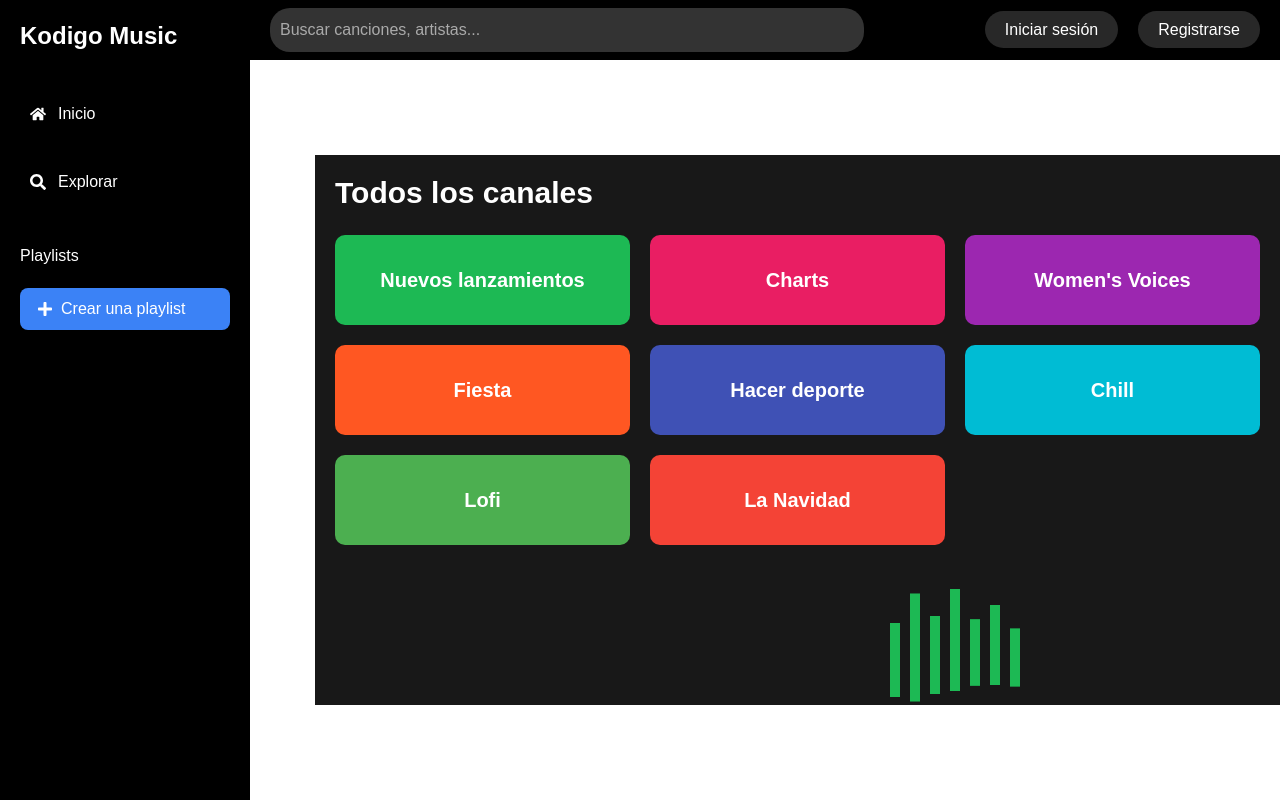
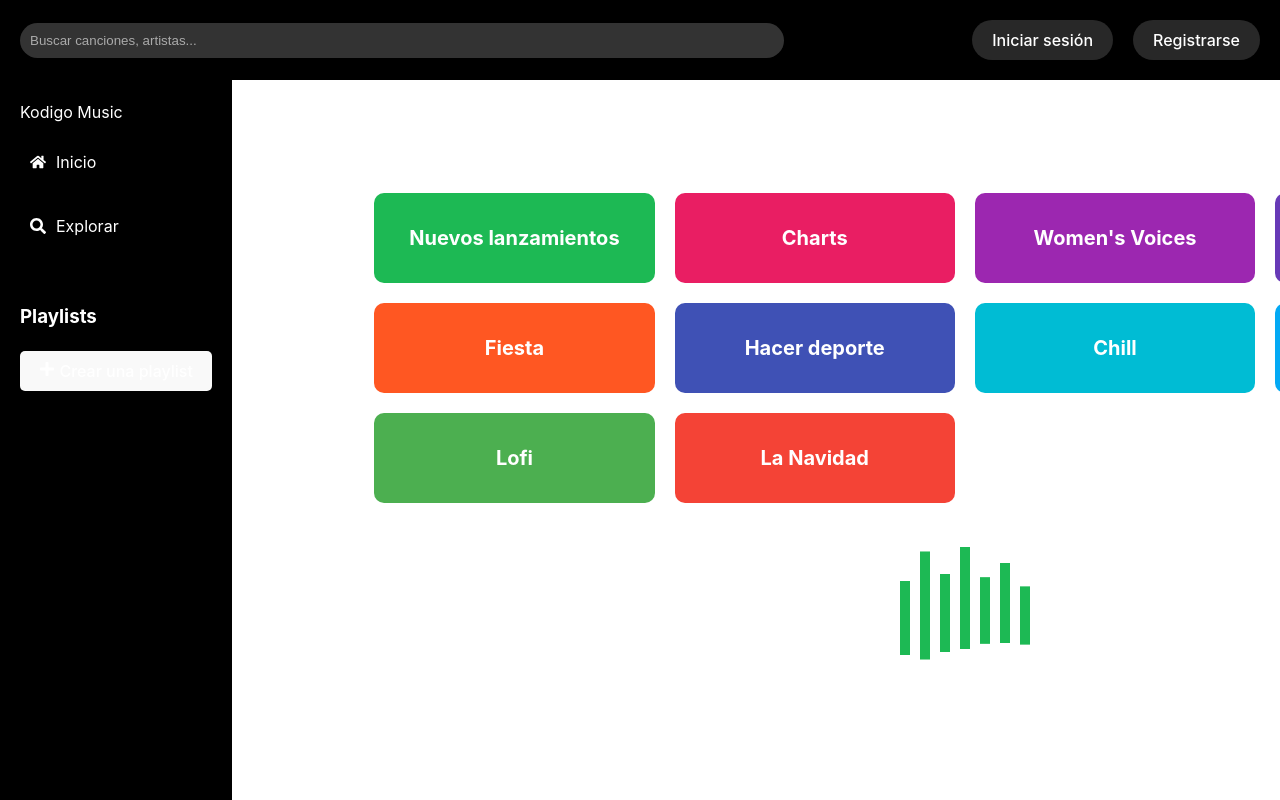
Before and after one commit to Jvanegass/kodigo-music, a React app: page / in a window 1280 px wide. Shown: the top 800 px of the page. Built offline with nearby package versions, Linux system fonts and the light colour scheme; the HTML template or start-up script is replaced by a standard one.

Commit message:
MODIFICACION DE CSS

```diff
--- a/package.json
+++ b/package.json
@@ -10,6 +10,7 @@
     "preview": "vite preview"
   },
   "dependencies": {
+    "bootstrap": "^5.3.3",
     "react": "^18.3.1",
     "react-dom": "^18.3.1",
     "react-hook-form": "^7.53.1",
--- a/src/components/header.jsx
+++ b/src/components/header.jsx
@@ -2,7 +2,7 @@ import { Link } from 'react-router-dom';
 
 const Header = () => {
   return (
-    <div className="header">
+    <header>
       <input
         type="text"
         placeholder="Buscar canciones, artistas..."
@@ -13,7 +13,7 @@ const Header = () => {
         <Link to="/login" className="bg-transparent text-white">Iniciar sesión</Link>
         <Link to="/register" className="bg-purple-600 px-4 py-2 rounded-lg text-white ml-4">Registrarse</Link>
       </div>
-    </div>
+    </header>
   );
 };
 
--- a/src/components/maincontent.jsx
+++ b/src/components/maincontent.jsx
@@ -13,7 +13,7 @@ const categories = [
 
   const MainContent = () => {
     return (
-      <div className="main-content">
+      <section className="main-content">
         <h2 className="text-3xl font-bold mb-6">Todos los canales</h2>
         <div className="grid-container">
           {categories.map((category, index) => (
@@ -32,7 +32,7 @@ const categories = [
           <div className="equalizer-bar"></div>
           <div className="equalizer-bar"></div>
         </div>
-      </div>
+      </section>
     );
   };
 
--- a/src/components/sidebar.jsx
+++ b/src/components/sidebar.jsx
@@ -2,7 +2,7 @@ import { FaHome, FaSearch, FaPlus } from 'react-icons/fa';
 
 const Sidebar = () => {
   return (
-    <div className="sidebar">
+    <section className="sidebar">
       <div className="text-2xl font-bold mb-10">Kodigo Music</div>
       <ul className="space-y-6">
         <li className="flex items-center space-x-3 p-2">
@@ -18,7 +18,7 @@ const Sidebar = () => {
           <FaPlus className="mr-2" /> Crear una playlist
         </button>
       </div>
-    </div>
+    </section>
   );
 };
 
--- a/src/index.css
+++ b/src/index.css
@@ -1,7 +1,3 @@
-@tailwind base;
-@tailwind components;
-@tailwind utilities;
-
 :root {
   font-family: Inter, system-ui, Avenir, Helvetica, Arial, sans-serif;
   line-height: 1.5;
@@ -22,16 +18,18 @@ a {
   color: #646cff;
   text-decoration: inherit;
 }
+
 a:hover {
   color: #535bf2;
 }
 
 body {
-  margin: 0;
+  width: 100%;
+  height: 100%;
+  margin: 0 auto;
   display: flex;
   place-items: center;
-  min-width: 320px;
-  min-height: 100vh;
+  overflow: hidden;
 }
 
 h1 {
@@ -50,22 +48,299 @@ button {
   cursor: pointer;
   transition: border-color 0.25s;
 }
+
 button:hover {
   border-color: #646cff;
 }
+
 button:focus,
 button:focus-visible {
   outline: 4px auto -webkit-focus-ring-color;
 }
+
+header {
+  position: fixed;
+  top: 0;
+  left: 0;
+  right: 0;
+  height: 10%;
+  background-color: #000000;
+  color: white;
+  display: flex;
+  align-items: center;
+  justify-content: space-between;
+  padding: 0 20px;
+  z-index: 100;
+}
+
+header input {
+  background-color: #333;
+  color: white;
+  border: none;
+  padding: 10px;
+  width: 60%;
+  border-radius: 20px;
+}
+
+header input::placeholder {
+  color: #aaa;
+}
+
+header a {
+  margin-left: 20px;
+  color: white;
+  text-decoration: none;
+  padding: 10px 20px;
+  border-radius: 20px;
+  background-color: #282828;
+  transition: background-color 0.3s ease;
+}
+
+header a:hover {
+  background-color: #1DB954;
+}
+
+.sidebar {
+  position: fixed;
+  top: 10%;
+  height: 100%;
+  width: 15%;
+  background-color: #000000;
+  padding: 20px;
+  color: white;
+  display: flex;
+  flex-direction: column;
+}
+
+.sidebar h3,
+.sidebar ul li {
+  margin-bottom: 20px;
+}
+
+.sidebar ul {
+  list-style: none;
+  padding: 0;
+}
+
+.sidebar ul li {
+  padding: 10px;
+  border-radius: 5px;
+  cursor: pointer;
+  display: flex;
+  align-items: center;
+  transition: background-color 0.3s ease;
+}
+
+.sidebar ul li:hover {
+  background-color: #282828;
+}
+
+.sidebar ul li span {
+  margin-left: 10px;
+}
+
+button {
+  width: 100%;
+  padding: 10px;
+  background-color: #1DB954;
+  color: white;
+  border: none;
+  border-radius: 5px;
+  cursor: pointer;
+  font-size: 1rem;
+}
+
+button:hover {
+  background-color: #1ed760;
+}
+
+.main-content {
+  width: 100%;
+  margin-left: 30%;
+  margin-top: 60px;
+  padding: 20px;
+  flex-grow: 1;
+}
+
+h2 {
+  font-size: 2.5rem;
+  font-weight: bold;
+  color: white;
+  margin-bottom: 20px;
+}
+
+
+.grid-container {
+  display: grid;
+  grid-template-columns: repeat(4, 1fr);
+  gap: 20px;
+}
+
+.grid-item {
+  background-color: #282828;
+  color: white;
+  padding: 30px;
+  text-align: center;
+  border-radius: 10px;
+  font-size: 1.25rem;
+  font-weight: bold;
+  transition: transform 0.3s ease, background-color 0.3s ease;
+}
+
+.grid-item:hover {
+  background-color: #333;
+  transform: scale(1.05);
+}
+
+
+.equalizer {
+  display: flex;
+  justify-content: center;
+  align-items: flex-end;
+  margin-top: 40px;
+  height: 100px;
+}
+
+.equalizer-bar {
+  width: 10px;
+  margin: 0 5px;
+  background-color: #1DB954;
+  animation: bounce 1s infinite ease-in-out;
+}
+
+.equalizer-bar:nth-child(1) {
+  height: 50%;
+  animation-delay: 0s;
+}
+
+.equalizer-bar:nth-child(2) {
+  height: 75%;
+  animation-delay: 0.1s;
+}
+
+.equalizer-bar:nth-child(3) {
+  height: 60%;
+  animation-delay: 0.2s;
+}
+
+.equalizer-bar:nth-child(4) {
+  height: 90%;
+  animation-delay: 0.3s;
+}
+
+.equalizer-bar:nth-child(5) {
+  height: 65%;
+  animation-delay: 0.4s;
+}
+
+.equalizer-bar:nth-child(6) {
+  height: 80%;
+  animation-delay: 0.5s;
+}
+
+.equalizer-bar:nth-child(7) {
+  height: 55%;
+  animation-delay: 0.6s;
+}
+
+@keyframes bounce {
+
+  0%,
+  100% {
+    transform: scaleY(1);
+  }
+
+  50% {
+    transform: scaleY(1.5);
+  }
+}
+
+.login-split-container,
+.register-split-container {
+  display: flex;
+  justify-content: center;
+  align-items: center;
+  height: 100vh;
+  width: 100vw;
+  background-image: url('https://blog.symphoniclatino.com/wp-content/uploads/2019/05/Fotolia_45452813_Subscription_Monthly_L21.jpg');
+  background-size: cover;
+  background-position: center;
+  background-repeat: no-repeat;
+  backdrop-filter: blur(5px);
+}
+
+
+.login-form-container,
+.register-form-container {
+  background-color: rgba(0, 0, 0, 0.8);
+  padding: 40px;
+  border-radius: 10px;
+  box-shadow: 0 4px 10px rgba(0, 0, 0, 0.3);
+  width: 400px;
+}
+
+.login-form,
+.register-form {
+  width: 100%;
+}
+
+.form-group {
+  margin-bottom: 20px;
+}
+
+.form-control {
+  width: 100%;
+  padding: 10px;
+  border: none;
+  border-radius: 5px;
+  background-color: #333;
+  color: white;
+  font-size: 1rem;
+  margin-top: 10px;
+}
+
+.form-control::placeholder {
+  color: #aaa;
+}
+
+.is-invalid {
+  border: 2px solid #E91E63;
+}
+
+.error-message {
+  color: #E91E63;
+  margin-top: 5px;
+  font-size: 0.9rem;
+}
+
+.btn-submit {
+  width: 100%;
+  padding: 10px;
+  background-color: #1DB954;
+  color: white;
+  border: none;
+  border-radius: 5px;
+  cursor: pointer;
+  font-size: 1.2rem;
+  transition: background-color 0.3s ease;
+}
+
+.btn-submit:hover {
+  background-color: #1ed760;
+}
+
+
 
 @media (prefers-color-scheme: light) {
   :root {
     color: #213547;
     background-color: #ffffff;
   }
+
   a:hover {
     color: #747bff;
   }
+
   button {
     background-color: #f9f9f9;
   }
--- a/src/pages/home.jsx
+++ b/src/pages/home.jsx
@@ -2,18 +2,19 @@ import React from 'react';
 import Sidebar from '../components/sidebar';
 import Header from '../components/header';
 import MainContent from '../components/maincontent';
-import '../styles.css';
+import '../index.css';
 
 const Home = () => {
   return (
-    <div className="container">
-      <Sidebar />
+    <section className="container">
+      <Header />
 
-      <div className="main-container">
-        <Header />
+
+      <section className="main-container">
+        <Sidebar />
         <MainContent />
-      </div>
-    </div>
+      </section>
+    </section>
   );
 };
 
--- a/src/pages/register.jsx
+++ b/src/pages/register.jsx
@@ -1,5 +1,5 @@
 import { useForm } from 'react-hook-form';
-import '../styles.css';
+import '../index.css';
 
 const Register = () => {
   const { register, handleSubmit, formState: { errors } } = useForm();
--- a/src/styles.css
+++ /dev/null
@@ -1,272 +0,0 @@
-
-body, html {
-  margin: 0;
-  padding: 0;
-  height: 100%;
-  font-family: 'Arial', sans-serif;
-  display: flex;
-}
-
-
-.sidebar {
-  position: fixed;
-  top: 0;
-  left: 0;
-  height: 100vh;
-  width: 250px;
-  background-color: #000000;
-  padding: 20px;
-  color: white;
-  display: flex;
-  flex-direction: column;
-}
-
-.sidebar h3, .sidebar ul li {
-  margin-bottom: 20px;
-}
-
-.sidebar ul {
-  list-style: none;
-  padding: 0;
-}
-
-.sidebar ul li {
-  padding: 10px;
-  border-radius: 5px;
-  cursor: pointer;
-  display: flex;
-  align-items: center;
-  transition: background-color 0.3s ease;
-}
-
-.sidebar ul li:hover {
-  background-color: #282828;
-}
-
-.sidebar ul li span {
-  margin-left: 10px;
-}
-
-button {
-  width: 100%;
-  padding: 10px;
-  background-color: #1DB954;
-  color: white;
-  border: none;
-  border-radius: 5px;
-  cursor: pointer;
-  font-size: 1rem;
-}
-
-button:hover {
-  background-color: #1ed760;
-}
-
-/* Header */
-.header {
-  position: fixed;
-  top: 0;
-  left: 250px;
-  right: 0;
-  height: 60px;
-  background-color: #000000;
-  color: white;
-  display: flex;
-  align-items: center;
-  justify-content: space-between;
-  padding: 0 20px;
-  z-index: 100;
-}
-
-.header input {
-  background-color: #333;
-  color: white;
-  border: none;
-  padding: 10px;
-  width: 60%;
-  border-radius: 20px;
-}
-
-.header input::placeholder {
-  color: #aaa;
-}
-
-.header a {
-  margin-left: 20px;
-  color: white;
-  text-decoration: none;
-  padding: 10px 20px;
-  border-radius: 20px;
-  background-color: #282828;
-  transition: background-color 0.3s ease;
-}
-
-.header a:hover {
-  background-color: #1DB954;
-}
-
-
-.main-content {
-  width: 100%;
-  margin-left: 315px;
-  margin-top: 60px;
-  padding: 20px;
-  flex-grow: 1;
-  background-color: #181818;
-}
-
-h2 {
-  font-size: 2.5rem;
-  font-weight: bold;
-  color: white;
-  margin-bottom: 20px;
-}
-
-
-.grid-container {
-  display: grid;
-  grid-template-columns: repeat(4, 1fr);
-  gap: 20px;
-}
-
-.grid-item {
-  background-color: #282828;
-  color: white;
-  padding: 30px;
-  text-align: center;
-  border-radius: 10px;
-  font-size: 1.25rem;
-  font-weight: bold;
-  transition: transform 0.3s ease, background-color 0.3s ease;
-}
-
-.grid-item:hover {
-  background-color: #333;
-  transform: scale(1.05);
-}
-
-
-.equalizer {
-  display: flex;
-  justify-content: center;
-  align-items: flex-end;
-  margin-top: 40px;
-  height: 100px;
-}
-
-.equalizer-bar {
-  width: 10px;
-  margin: 0 5px;
-  background-color: #1DB954;
-  animation: bounce 1s infinite ease-in-out;
-}
-
-.equalizer-bar:nth-child(1) {
-  height: 50%;
-  animation-delay: 0s;
-}
-.equalizer-bar:nth-child(2) {
-  height: 75%;
-  animation-delay: 0.1s;
-}
-.equalizer-bar:nth-child(3) {
-  height: 60%;
-  animation-delay: 0.2s;
-}
-.equalizer-bar:nth-child(4) {
-  height: 90%;
-  animation-delay: 0.3s;
-}
-.equalizer-bar:nth-child(5) {
-  height: 65%;
-  animation-delay: 0.4s;
-}
-.equalizer-bar:nth-child(6) {
-  height: 80%;
-  animation-delay: 0.5s;
-}
-.equalizer-bar:nth-child(7) {
-  height: 55%;
-  animation-delay: 0.6s;
-}
-
-@keyframes bounce {
-  0%, 100% {
-    transform: scaleY(1);
-  }
-  50% {
-    transform: scaleY(1.5);
-  }
-}
-
-
-.login-split-container, .register-split-container {
-  display: flex;
-  justify-content: center;
-  align-items: center;
-  height: 100vh;
-  width: 100vw;
-  background-image: url('https://blog.symphoniclatino.com/wp-content/uploads/2019/05/Fotolia_45452813_Subscription_Monthly_L21.jpg');
-  background-size: cover;
-  background-position: center;
-  background-repeat: no-repeat;
-  backdrop-filter: blur(5px);
-}
-
-
-.login-form-container, .register-form-container {
-  background-color: rgba(0, 0, 0, 0.8);
-  padding: 40px;
-  border-radius: 10px;
-  box-shadow: 0 4px 10px rgba(0, 0, 0, 0.3);
-  width: 400px;
-}
-
-.login-form, .register-form {
-  width: 100%;
-}
-
-.form-group {
-  margin-bottom: 20px;
-}
-
-.form-control {
-  width: 100%;
-  padding: 10px;
-  border: none;
-  border-radius: 5px;
-  background-color: #333;
-  color: white;
-  font-size: 1rem;
-  margin-top: 10px;
-}
-
-.form-control::placeholder {
-  color: #aaa;
-}
-
-.is-invalid {
-  border: 2px solid #E91E63;
-}
-
-.error-message {
-  color: #E91E63;
-  margin-top: 5px;
-  font-size: 0.9rem;
-}
-
-.btn-submit {
-  width: 100%;
-  padding: 10px;
-  background-color: #1DB954;
-  color: white;
-  border: none;
-  border-radius: 5px;
-  cursor: pointer;
-  font-size: 1.2rem;
-  transition: background-color 0.3s ease;
-}
-
-.btn-submit:hover {
-  background-color: #1ed760;
-}
```
Also changed, not shown: src/pages/login.jsx (+5 -5 lines), 1 other file (tests, documents, lock files or other folders).
